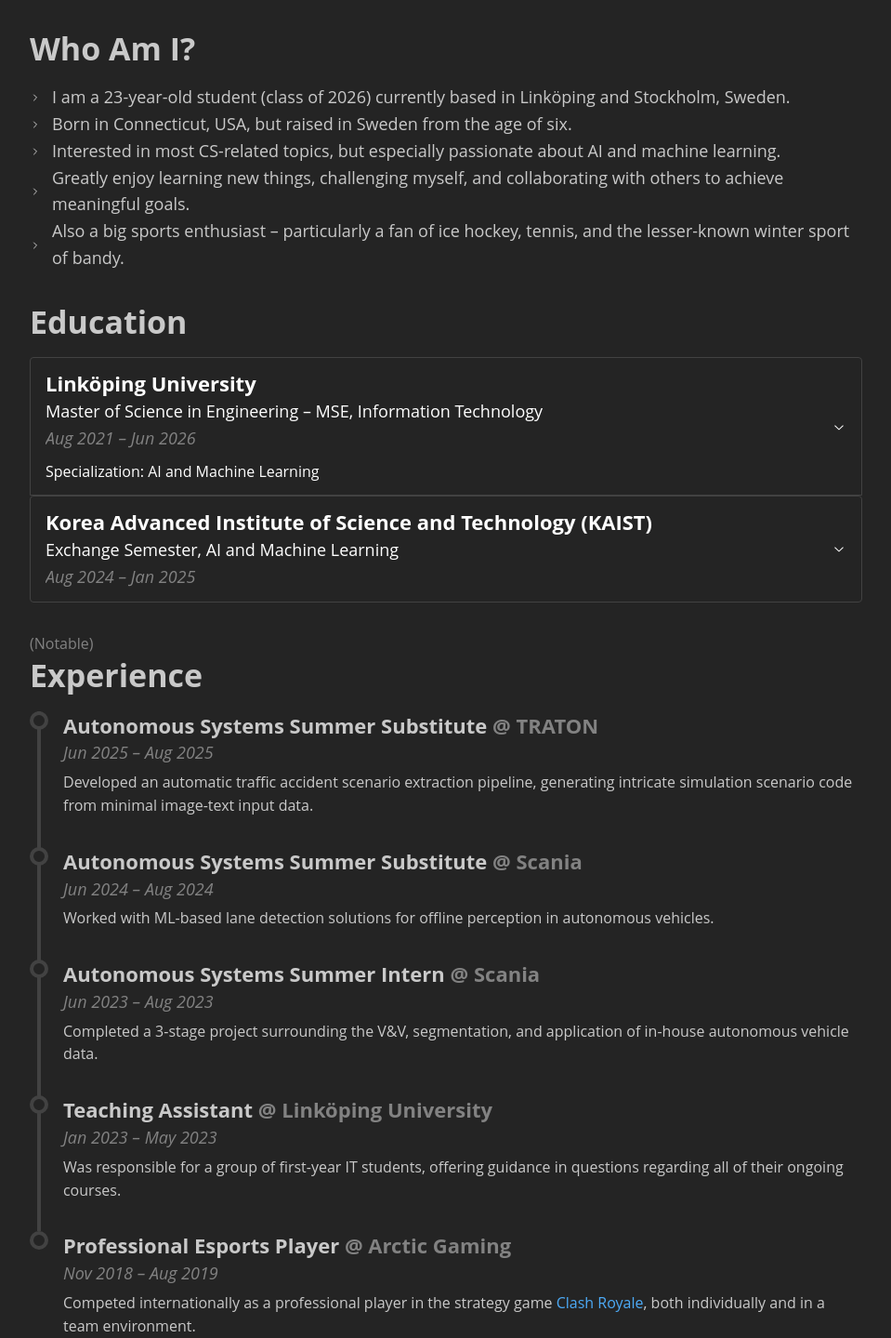
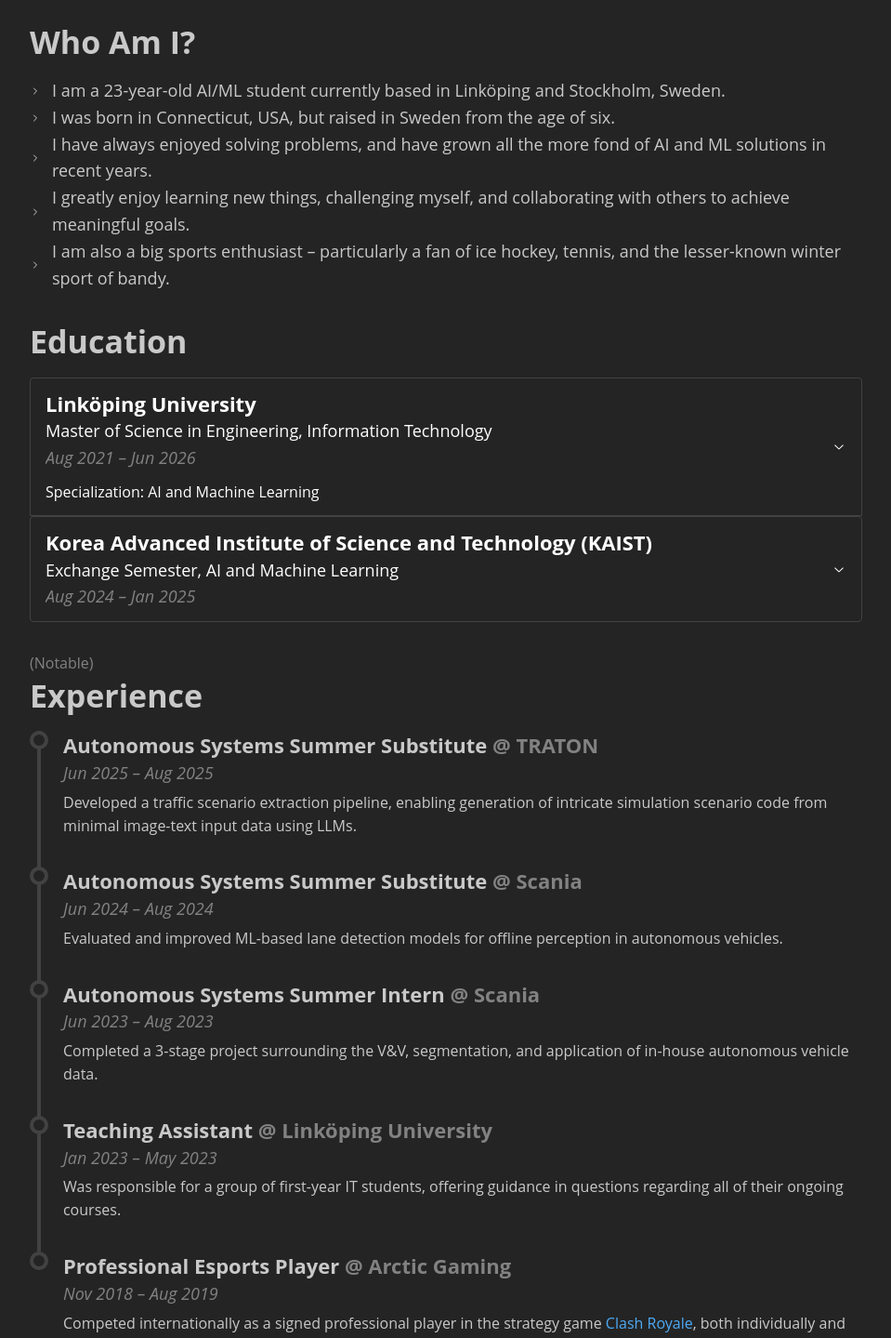
Before and after one commit to LukasIngemarsson/lukasingemarsson.github.io, a React (Vite) app in the folder personal-website/: page /#whoami in a window 1280 px wide. Shown: the part 264-1703 px from the top of the page at 93% size, without its empty margins (160-1119 px from the left). Built offline with nearby package versions, Linux system fonts and the light colour scheme.

Commit message:
general updates

```diff
--- a/personal-website/src/components/Links.tsx
+++ b/personal-website/src/components/Links.tsx
@@ -2,7 +2,6 @@
 import {
   IconBrandGithub,
   IconBrandLinkedin,
-  // IconFileText,
   IconMail,
 } from "@tabler/icons-react";
 import LinkIcon from "./LinkIcon";
@@ -14,9 +13,6 @@
     <Stack align="center" justify="center" pt={50}>
       <Title size="3rem">Get in Touch!</Title>
       <Group>
-        {/* <LinkIcon tooltipLabel="Download CV/Resume" href="/cv.pdf">
-          <IconFileText size={iconSize} />
-        </LinkIcon> */}
         <LinkIcon
           tooltipLabel="Email Me"
           href="mailto:ingemarsson.lukas@gmail.com"
--- a/personal-website/src/data/experience.data.tsx
+++ b/personal-website/src/data/experience.data.tsx
@@ -10,7 +10,8 @@
 const arcticGamingDescription = (
   <TypographyStylesProvider>
     <Text>
-      Competed internationally as a professional player in the strategy game{" "}
+      Competed internationally as a signed professional player in the strategy
+      game{" "}
       <Anchor href="https://en.wikipedia.org/wiki/Clash_Royale" target="_blank">
         Clash Royale
       </Anchor>
@@ -54,16 +55,16 @@
     organisation: "TRATON",
     date: "Jun 2025 – Aug 2025",
     description:
-      "Developed an automatic traffic accident scenario extraction pipeline, \
-      generating intricate simulation scenario code from minimal image-text input data.",
+      "Developed a traffic scenario extraction pipeline, enabling generation of intricate \
+      simulation scenario code from minimal image-text input data using LLMs.",
   },
   {
     role: "Autonomous Systems Summer Substitute",
     organisation: "Scania",
     date: "Jun 2024 – Aug 2024",
     description:
-      "Worked with ML-based lane detection solutions for offline perception in \
-      autonomous vehicles.",
+      "Evaluated and improved ML-based lane detection models for offline perception \
+      in autonomous vehicles.",
   },
   {
     role: "Autonomous Systems Summer Intern",
--- a/personal-website/src/data/whoami.data.ts
+++ b/personal-website/src/data/whoami.data.ts
@@ -12,9 +12,9 @@
 };
 
 export const WHOAMI_DATA = [
-  `I am a ${calculateMyAge()}-year-old student (class of 2026) currently based in Linköping and Stockholm, Sweden.`,
-  "Born in Connecticut, USA, but raised in Sweden from the age of six.",
-  "Interested in most CS-related topics, but especially passionate about AI and machine learning.",
-  "Greatly enjoy learning new things, challenging myself, and collaborating with others to achieve meaningful goals.",
-  "Also a big sports enthusiast – particularly a fan of ice hockey, tennis, and the lesser-known winter sport of bandy.",
+  `I am a ${calculateMyAge()}-year-old AI/ML student currently based in Linköping and Stockholm, Sweden.`,
+  "I was born in Connecticut, USA, but raised in Sweden from the age of six.",
+  "I have always enjoyed solving problems, and have grown all the more fond of AI and ML solutions in recent years.",
+  "I greatly enjoy learning new things, challenging myself, and collaborating with others to achieve meaningful goals.",
+  "I am also a big sports enthusiast – particularly a fan of ice hockey, tennis, and the lesser-known winter sport of bandy.",
 ];
--- a/personal-website/src/sections/Education.tsx
+++ b/personal-website/src/sections/Education.tsx
@@ -100,7 +100,7 @@
         <EducationAccordionItem
           value="msc"
           university="Linköping University"
-          program="Master of Science in Engineering – MSE, Information Technology"
+          program="Master of Science in Engineering, Information Technology"
           date="Aug 2021 – Jun 2026"
           comment="Specialization: AI and Machine Learning"
         >
@@ -110,7 +110,7 @@
               shadow="xs"
               p="xs"
               display="inline-block"
-              w="100px"
+              w="90px"
               style={{
                 cursor: "default",
                 textAlign: "center",
@@ -119,7 +119,7 @@
               onMouseEnter={() => setShowGpa(true)}
               onMouseLeave={() => setShowGpa(false)}
             >
-              {showGpa ? "5.0 / 5.0" : "GPA"}
+              {showGpa ? "5.0/5.0" : "GPA"}
             </Paper>
             <Button
               onClick={(event) => {
```
Also changed, not shown: personal-website/src/components/Banner.tsx (+2 -2 lines).
